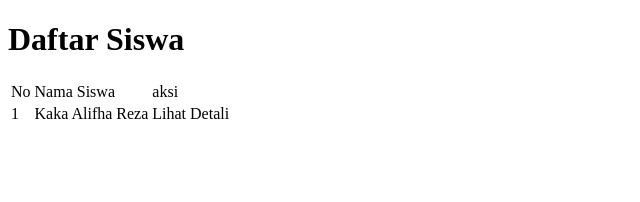
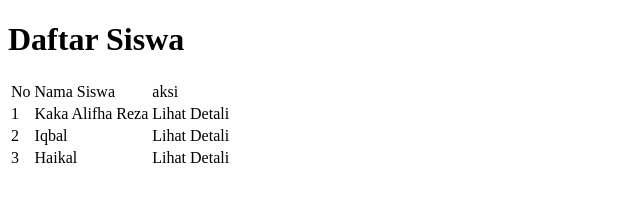
Before and after one commit to kakaalifacms-ai/Tugas-5-kaka, a plain HTML site: page index.html in a window 1280 px wide. Shown: the whole page, without its empty margins (0-640 px from the left). Drawn offline with Linux system fonts and the light colour scheme.

Commit message:
nambah data siswa

```diff
--- a/index.html
+++ b/index.html
@@ -28,6 +28,17 @@
        <td>Kaka Alifha Reza</td>
        <td>Lihat Detali</td>
      </tr>
+     <tr>
+       <td>2</td>
+       <td>Iqbal</td>
+       <td>Lihat Detali</td>
+     </tr>
+     <tr>
+       <td>3</td>
+       <td>Haikal</td>
+       <td>Lihat Detali</td>
+     </tr>
+
   </table>
 </body>
 </html>
```
